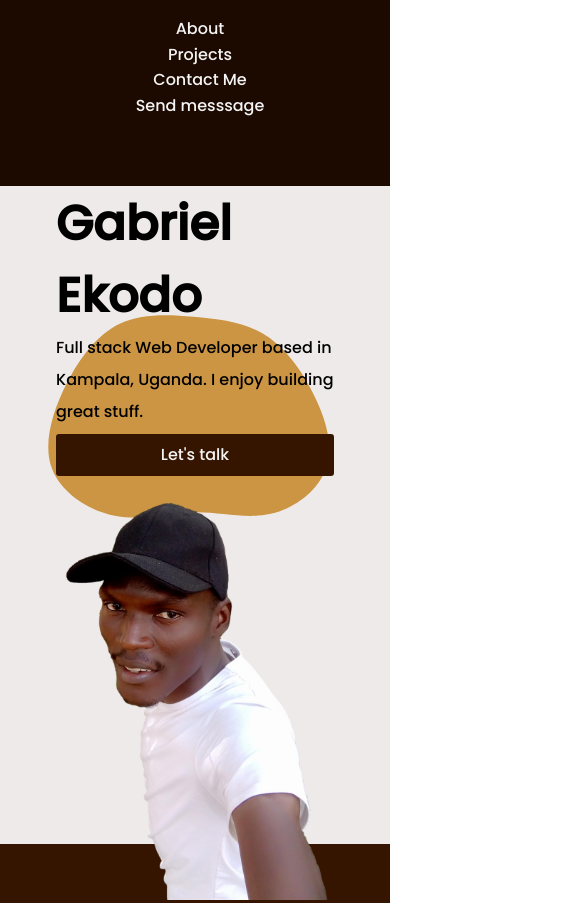
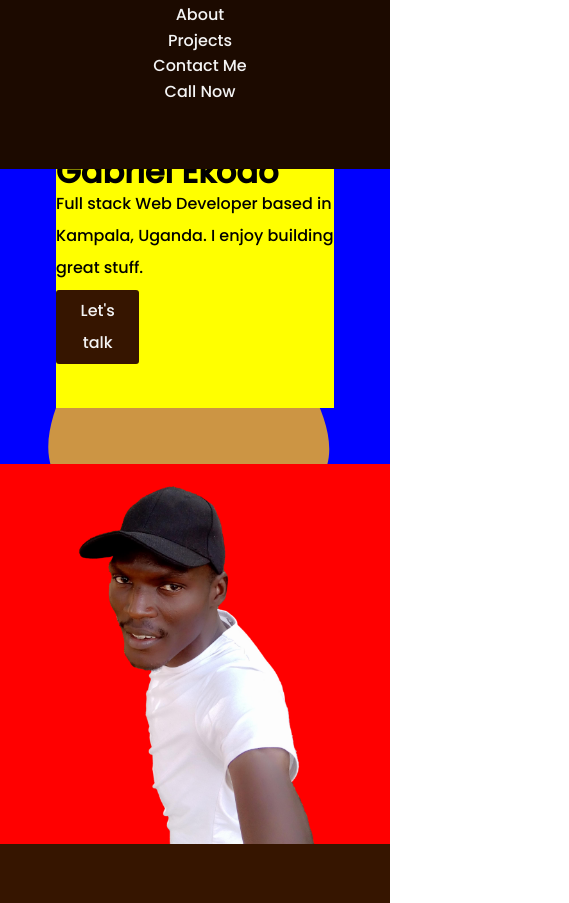
Before and after one commit to gabrielekodo/KanzuCode-Capstone-Project, a plain HTML site: page index.html in a window 390 px wide. Shown: the top 903 px of the page, 569 px wide, since content can reach past the window. Drawn offline with Linux system fonts and the light colour scheme; a web font is replaced by a local one.

Commit message:
updated media queries

```diff
--- a/css/style.css
+++ b/css/style.css
@@ -13,7 +13,7 @@ body {
 header,
 #projects,
 #contact {
-  height: 100vh;
+  min-height: 100vh;
 }
 header {
   display: flex;
@@ -57,8 +57,6 @@ a:visited {
   color: #f4f4f4;
 }
 
-/* media query for welcome page */
-
 .navbar li {
   width: 100%;
   padding: 0 20px;
@@ -93,37 +91,6 @@ a:focus {
   justify-content: center;
   align-items: center;
 }
-/* @media screen and (min-width: 1024px) {
-  h1 {
-    font-size: 4rem;
-    line-height: 1.5;
-  }
-  .btn {
-    width: 50%;
-  }
-} */
-/* @media screen and (max-width: 600px) {
-  .welcome-section {
-    display: flex;
-    flex-direction: column;
-    align-items: center;
-    justify-content: center;
-  }
-  .info h1 {
-    font-size: 3rem;
-    line-height: 1;
-    margin-top: 0.2rem;
-  }
-  .info a {
-    margin-bottom: 10px;
-    width: 100%;
-  }
-  .welcome-pic {
-    margin-top: 1rem;
-    flex: 2;
-    width: 70%;
-  }
-} */
 
 .welcome-pic img {
   width: 100%;
@@ -162,44 +129,73 @@ a:focus {
 /* MEDIA QUERY FOR WELCOME  PAGE */
 @media screen and (max-width: 425px) {
   nav {
-    height: 22vh;
-    margin-right: 10px;
+    height: 20vh;
   }
   section {
-    padding-top: 110px;
+    padding-top: 100px;
   }
   .navbar {
+    margin: 0;
     display: flex;
     flex-direction: column;
-    justify-content: space-evenly;
+    justify-content: space-between;
     align-items: center;
+    padding: 2px;
   }
 
   .welcome-section {
     display: flex;
     flex-direction: column;
+    background-color: blue;
   }
   .info {
-    padding-top: 1rem;
+    background-color: yellow;
+    padding-top: 0;
+    padding-bottom: 10px;
+
+    /* margin: 0; */
 
     line-height: 2;
-    height: 50vh;
+    height: 50%;
   }
   .info h1 {
     padding-top: 100px;
-    line-height: 1.5;
-    font-size: 3rem;
+    line-height: 1;
+    font-size: 2rem;
     margin-bottom: 0;
   }
 
+  .welcome-pic {
+    width: 100%;
+    height: 45%;
+    background-color: red;
+    margin: 0;
+    padding: 0;
+  }
+  .welcome-pic img {
+    object-fit: contain;
+  }
   .btn {
     width: 100%;
   }
-  .welcome-pic {
-    height: 50vh;
+}
+
+@media screen and (max-width: 768px) {
+  .info h1 {
+    line-height: 1;
+  }
+  .btn {
+    width: 30%;
   }
 }
-
+@media screen and (min-width: 1024px) {
+  .info h1 {
+    line-height: 1.5;
+  }
+  .btn {
+    width: 50%;
+  }
+}
 /* PROJECT SECTION */
 
 #projects {
@@ -313,10 +309,8 @@ a:focus {
   display: flex;
   align-items: center;
   justify-content: space-between;
-  height: 90vh;
 }
 .lg {
-  height: 10vh;
   width: 100%;
   display: flex;
   justify-content: space-evenly;
@@ -361,24 +355,25 @@ textarea {
 textarea:focus {
   font-weight: 500;
 }
+.btn-sm {
+  width: 60px;
+}
+/* FOOTER MEDIA QUERY */
 
-/* @media screen and (max-width: 425px) {
+@media screen and (max-width: 425px) {
+  .card-container {
+    display: flex;
+    flex-direction: column;
+  }
   .card {
     width: auto;
   }
-
-  #social {
-    padding-top: 6.5rem;
+  .social {
+    width: 100%;
+    margin: 0;
   }
-} */
-
-/* @media screen and (min-width: 600px) {
-  .info h1 {
-    line-height: 1.2;
-    font-size: 3.5rem;
-    margin-bottom: 4px;
+  .lg {
+    display: flex;
+    flex-direction: column;
   }
-  .btn {
-    width: 40%;
-  }
-} */
+}
--- a/index.html
+++ b/index.html
@@ -30,14 +30,14 @@
                 <li><a href="#welcome">About</a></li>
                 <li><a href="#projects">Projects</a></li>
                 <li><a href="#contact">Contact Me</a></li>
-                <li><a href="#contact">Send messsage</a></li>
+                <li><a href="#myfoot">Call Now</a></li>
             </ul>
         </nav>
         <div id="welcome" class="welcome-section">
             <div class="info">
-                <h1>I am Gabriel Ekodo</h1>
+                <h1> Gabriel Ekodo</h1>
                 <p>Full stack Web Developer based in Kampala, Uganda. I enjoy building great stuff. </p>
-                <a href="#contact" class="btn">Let's talk</a>
+                <a href="#myfoot" class="btn">Let's talk</a>
             </div>
             <div class="welcome-pic">
                 <img src="images/gabby.png" alt="welcome image">
@@ -134,14 +134,12 @@
                 </ul>
             </div>
         </div>
-        <div id="footer-para" class="social lg">
-            <p>&copy;2022 Gabriel Ekodo</p>
-            <div class="title"> Send Email:<a href="mailto:ekodogabriel@gmail.com"><i class="fa fa-envelope fa-2x"
-                        aria-hidden="true"></i>&nbsp; ekodogabriel@gmail.com</a> OR CALL:<a href="tel:+256700162767"><i
+        <div id="myfoot" class="social lg">
+            <div class="title"> Email:<a href="mailto:ekodogabriel@gmail.com"><i class="fa fa-envelope fa-2x"
+                        aria-hidden="true"></i>&nbsp; ekodogabriel@gmail.com</a> CALL:<a href="tel:+256700162767"><i
                         class="fa fa-phone-square fa-2x" aria-hidden="true"></i>&nbsp;+256700162767
                 </a></div>
-
-
+            <p>&copy;2022 Gabriel Ekodo</p><a href="#welcome" class="btn btn-sm">To Top&uarr;</a>
 
         </div>
     </section>
```
